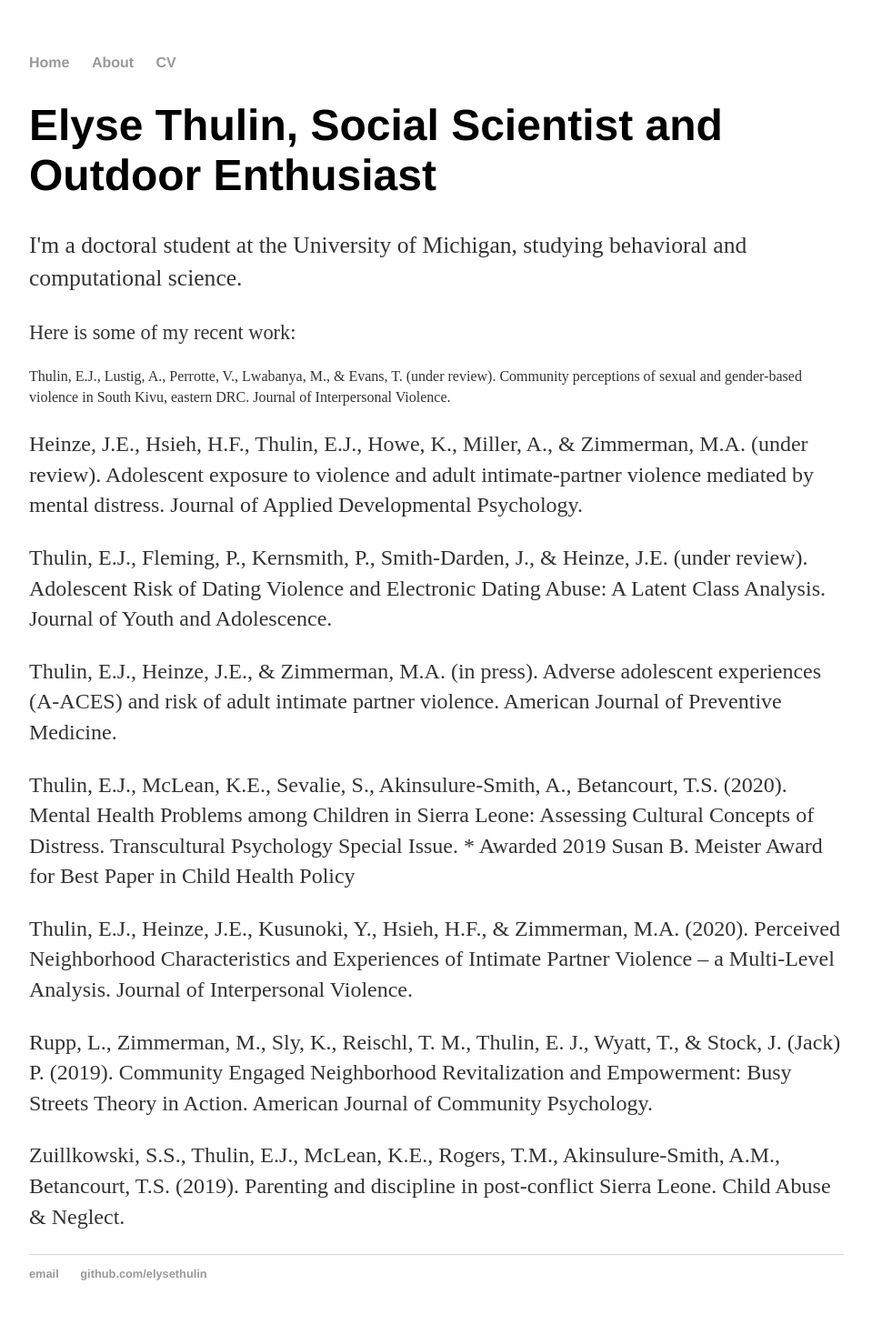
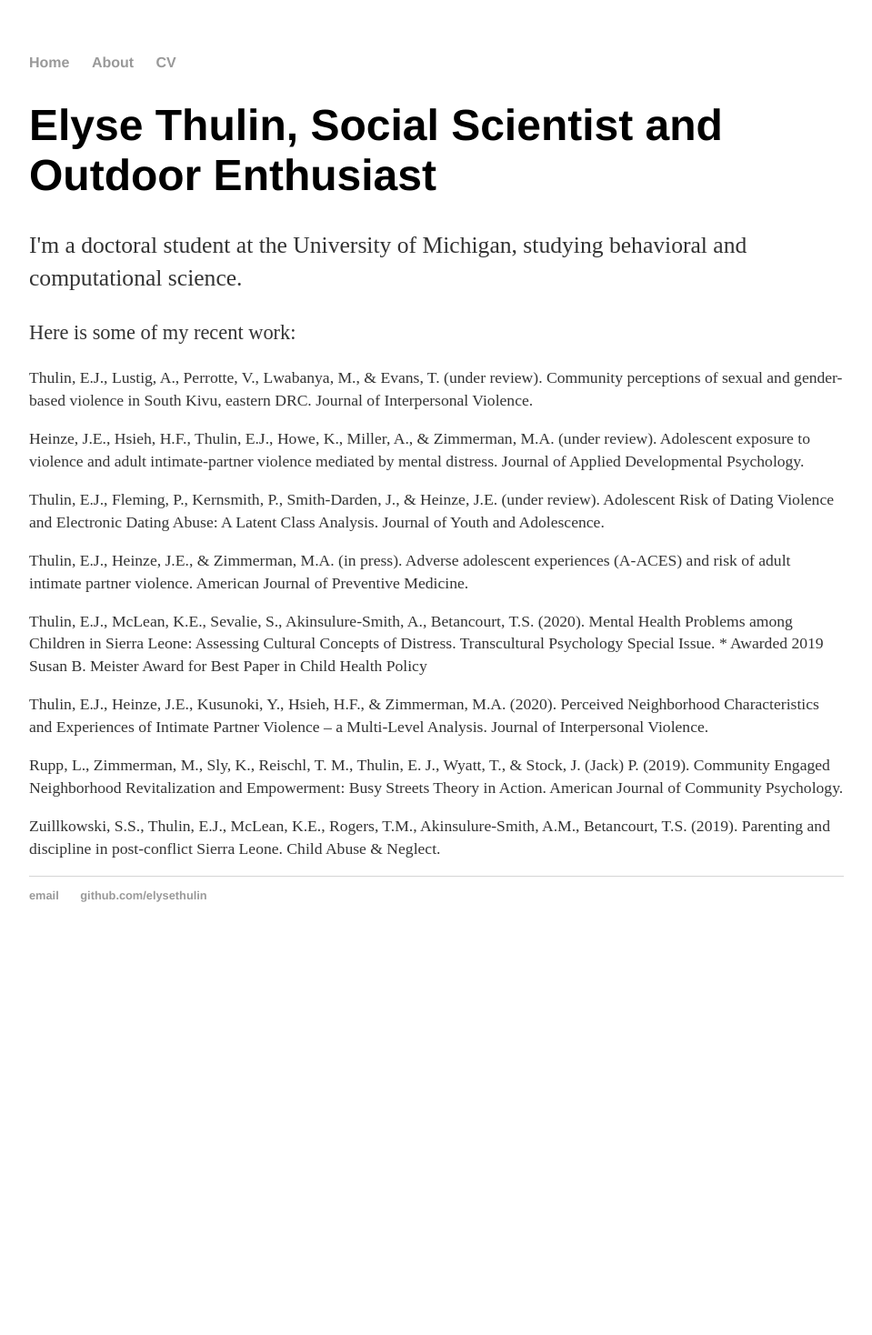
Before and after one commit to elysethulin/elysethulin.github.io, a Jekyll site: the page built from index.html, in a window 1280 px wide. Shown: the whole page at 91% size, without its empty margins (160-1119 px from the left). Built offline with Jekyll 4.4.1, drawn with Linux system fonts in a browser that asks for light colours; after the commit the page ends 1052 px from its top, so only the background shows below that.

Commit message:
Update index.html

```diff
--- a/index.html
+++ b/index.html
@@ -6,12 +6,12 @@
 	<h1>Elyse Thulin, Social Scientist and Outdoor Enthusiast</h1>
 		<p style="font-size:160%;">I'm a doctoral student at the University of Michigan, studying behavioral and computational science.</p>
 		<p style="font-size:140%;">Here is some of my recent work: </p>
-			<p style="font-size:100%;">Thulin, E.J., Lustig, A., Perrotte, V., Lwabanya, M., & Evans, T. (under review). Community perceptions of sexual and gender-based violence in South Kivu, eastern DRC. Journal of Interpersonal Violence.</p>
-			<p>Heinze, J.E., Hsieh, H.F., Thulin, E.J., Howe, K., Miller, A., & Zimmerman, M.A. (under review). Adolescent exposure to violence and adult intimate-partner violence mediated by mental distress. Journal of Applied Developmental Psychology. </p>
-			<p>Thulin, E.J., Fleming, P., Kernsmith, P., Smith-Darden, J., & Heinze, J.E. (under review). Adolescent Risk of Dating Violence and Electronic Dating Abuse: A Latent Class Analysis. Journal of Youth and Adolescence.</p>
-			<p>Thulin, E.J., Heinze, J.E., & Zimmerman, M.A. (in press). Adverse adolescent experiences (A-ACES) and risk of adult intimate partner violence. American Journal of Preventive Medicine.</p>
-			<p>Thulin, E.J., McLean, K.E., Sevalie, S., Akinsulure-Smith, A., Betancourt, T.S. (2020). Mental Health Problems among Children in Sierra Leone: Assessing Cultural Concepts of Distress. Transcultural Psychology Special Issue. * Awarded 2019 Susan B. Meister Award for Best Paper in Child Health Policy</p>
-			<p>Thulin, E.J., Heinze, J.E., Kusunoki, Y., Hsieh, H.F., & Zimmerman, M.A. (2020). Perceived Neighborhood Characteristics and Experiences of Intimate Partner Violence – a Multi-Level Analysis. Journal of Interpersonal Violence. </p>
-			<p>Rupp, L., Zimmerman, M., Sly, K., Reischl, T. M., Thulin, E. J., Wyatt, T., & Stock, J. (Jack) P. (2019). Community Engaged Neighborhood Revitalization and Empowerment: Busy Streets Theory in Action. American Journal of Community Psychology.</p>
-			<p>Zuillkowski, S.S., Thulin, E.J., McLean, K.E., Rogers, T.M., Akinsulure-Smith, A.M., Betancourt, T.S. (2019). Parenting and discipline in post-conflict Sierra Leone. Child Abuse & Neglect. </p>
+			<p style="font-size:110%;">Thulin, E.J., Lustig, A., Perrotte, V., Lwabanya, M., & Evans, T. (under review). Community perceptions of sexual and gender-based violence in South Kivu, eastern DRC. Journal of Interpersonal Violence.</p>
+			<p style="font-size:110%;">Heinze, J.E., Hsieh, H.F., Thulin, E.J., Howe, K., Miller, A., & Zimmerman, M.A. (under review). Adolescent exposure to violence and adult intimate-partner violence mediated by mental distress. Journal of Applied Developmental Psychology. </p>
+			<p style="font-size:110%;">Thulin, E.J., Fleming, P., Kernsmith, P., Smith-Darden, J., & Heinze, J.E. (under review). Adolescent Risk of Dating Violence and Electronic Dating Abuse: A Latent Class Analysis. Journal of Youth and Adolescence.</p>
+			<p style="font-size:110%;">Thulin, E.J., Heinze, J.E., & Zimmerman, M.A. (in press). Adverse adolescent experiences (A-ACES) and risk of adult intimate partner violence. American Journal of Preventive Medicine.</p>
+			<p style="font-size:110%;">Thulin, E.J., McLean, K.E., Sevalie, S., Akinsulure-Smith, A., Betancourt, T.S. (2020). Mental Health Problems among Children in Sierra Leone: Assessing Cultural Concepts of Distress. Transcultural Psychology Special Issue. * Awarded 2019 Susan B. Meister Award for Best Paper in Child Health Policy</p>
+			<p style="font-size:110%;">Thulin, E.J., Heinze, J.E., Kusunoki, Y., Hsieh, H.F., & Zimmerman, M.A. (2020). Perceived Neighborhood Characteristics and Experiences of Intimate Partner Violence – a Multi-Level Analysis. Journal of Interpersonal Violence. </p>
+			<p style="font-size:110%;">Rupp, L., Zimmerman, M., Sly, K., Reischl, T. M., Thulin, E. J., Wyatt, T., & Stock, J. (Jack) P. (2019). Community Engaged Neighborhood Revitalization and Empowerment: Busy Streets Theory in Action. American Journal of Community Psychology.</p>
+			<p style="font-size:110%;">Zuillkowski, S.S., Thulin, E.J., McLean, K.E., Rogers, T.M., Akinsulure-Smith, A.M., Betancourt, T.S. (2019). Parenting and discipline in post-conflict Sierra Leone. Child Abuse & Neglect. </p>
 </div><!-- /.blurb -->
```
